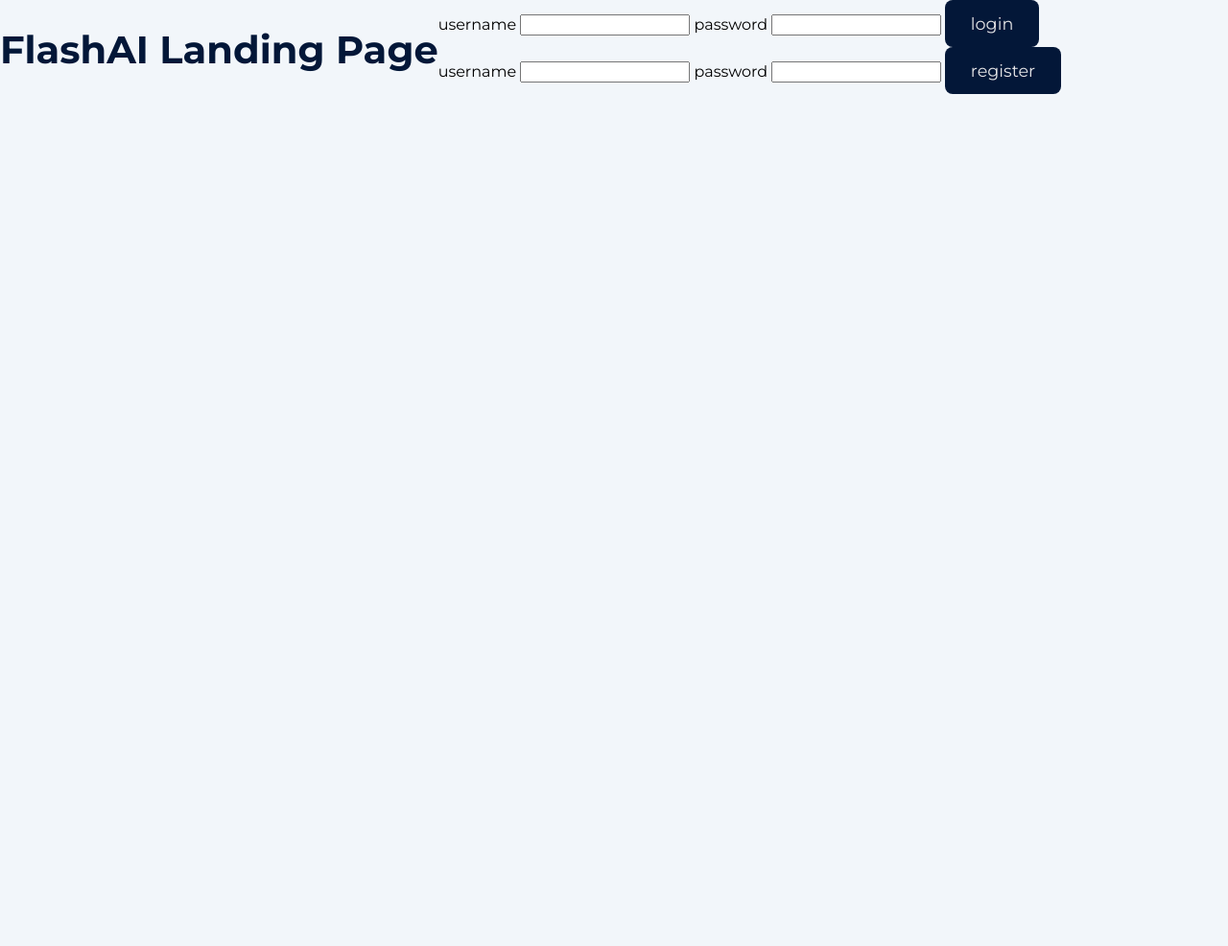
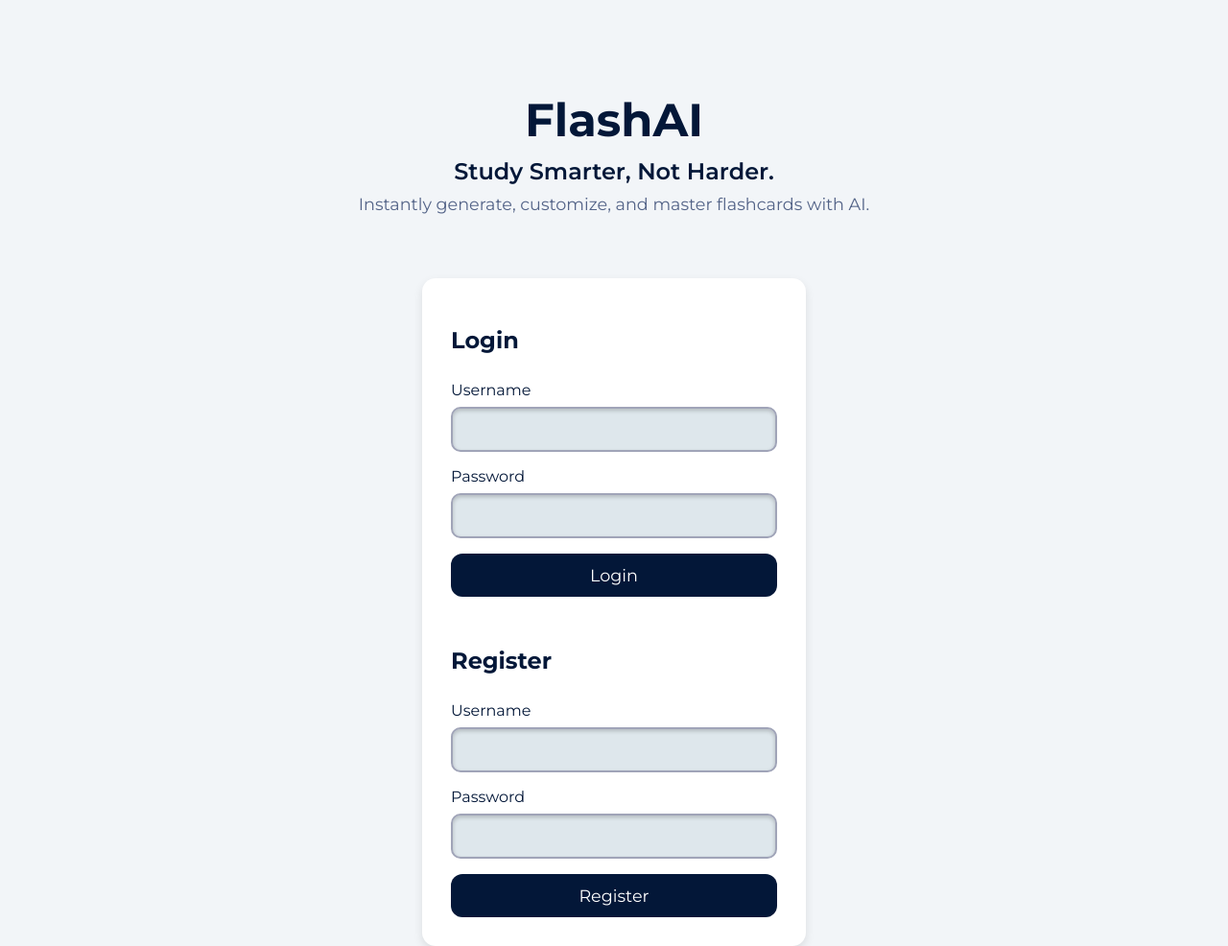
Before and after one commit to Max-coder123/flashai, a Flask app: page / in a window 1280 px wide. Shown: the whole page at 96% size. Run offline with Flask 3, Linux system fonts and the light colour scheme; parts of the project's set-up code (start-up, migrations or seed data) failed here and were passed over; some libraries are stand-ins or nearby versions.

Commit message:
improve landing page

```diff
--- /dev/null
+++ b/static/index.css
@@ -0,0 +1,119 @@
+/* Landing Page Layout */
+body {
+    background-color: #f2f5f8;
+    font-family: "Montserrat", sans-serif;
+    margin: 0;
+    padding: 0;
+    display: flex;
+    flex-direction: column;
+    align-items: center;
+    min-height: 100vh;
+}
+
+.landing-header {
+    margin-top: 4em;
+    text-align: center;
+}
+
+h1 {
+    color: #031738;
+    font-size: 3em;
+    margin-bottom: 0.2em;
+}
+
+.byline {
+    font-size: 1.5em;
+    color: #031738;
+    margin: 0.2em 0;
+    font-weight: 600;
+}
+
+.subtitle {
+    font-size: 1.1em;
+    color: #546488;
+    margin: 0.5em 0 2em 0;
+    max-width: 600px;
+    padding: 0 20px;
+}
+
+/* Login/Register Forms */
+.auth-container {
+    background-color: #ffffff;
+    padding: 30px;
+    border-radius: 14px;
+    box-shadow: 0px 4px 10px rgba(0, 0, 0, 0.1);
+    width: 90%;
+    max-width: 400px;
+    display: flex;
+    flex-direction: column;
+    gap: 2em;
+    margin-top: 2em;
+}
+
+form {
+    display: flex;
+    flex-direction: column;
+    gap: 1em;
+}
+
+form h2 {
+    font-size: 1.5em;
+    color: #031738;
+    margin-bottom: 0.5em;
+}
+
+label {
+    display: flex;
+    flex-direction: column;
+    font-size: 1em;
+    color: #031738;
+}
+
+input[type="text"],
+input[type="password"] {
+    width: 100%;
+    padding: 12px;
+    margin-top: 8px;
+    background-color: #dee7ec;
+    color: #031738;
+    border-radius: 10px;
+    border: 2px solid #A0A4B8;
+    box-shadow: inset 0px 2px 4px rgba(0, 0, 0, 0.2);
+    font-size: 1em;
+    outline: none;
+}
+
+button[type="submit"] {
+    background-color: #031738;
+    color: #ffffff;
+    padding: 12px;
+    border: none;
+    border-radius: 12px;
+    font-size: 1.1em;
+    font-family: "Montserrat", sans-serif;
+    cursor: pointer;
+    transition: background-color 0.3s ease;
+}
+
+button[type="submit"]:hover {
+    background-color: #000;
+}
+
+/* Responsive */
+@media (max-width: 500px) {
+    .landing-header h1 {
+        font-size: 2.2em;
+    }
+
+    .byline {
+        font-size: 1.3em;
+    }
+
+    .subtitle {
+        font-size: 1em;
+    }
+
+    .auth-container {
+        padding: 20px;
+    }
+}
--- a/templates/index.html
+++ b/templates/index.html
@@ -15,30 +15,38 @@
 </head>
 
 <body>
-    <h1>FlashAI Landing Page</h1>
+    <body>
+        <header class="landing-header">
+            <h1>FlashAI</h1>
+            <p class="byline">Study Smarter, Not Harder.</p>
+            <p class="subtitle">Instantly generate, customize, and master flashcards with AI.</p>
+        </header>
 
-    <div>
+        <main class="auth-container">
             <form id="login">
-            <label> username
+                <h2>Login</h2>
+                <label> Username
                     <input type="text" id="username">
                 </label>
-            <label> password
+                <label> Password
                     <input type="password" id="password">
                 </label>
-            <button type="submit">login</button>
+                <button type="submit">Login</button>
             </form>
 
             <form id="register">
-            <label> username
+                <h2>Register</h2>
+                <label> Username
                     <input type="text" id="register-username">
                 </label>
-            <label> password
+                <label> Password
                     <input type="password" id="register-password">
                 </label>
-            <button type="submit">register</button>
+                <button type="submit">Register</button>
             </form>
+        </main>
 
-    </div>
+
 
     <script>
         const username = document.querySelector("#username")
```
Lines whose indentation alone changed are shown as unchanged.
